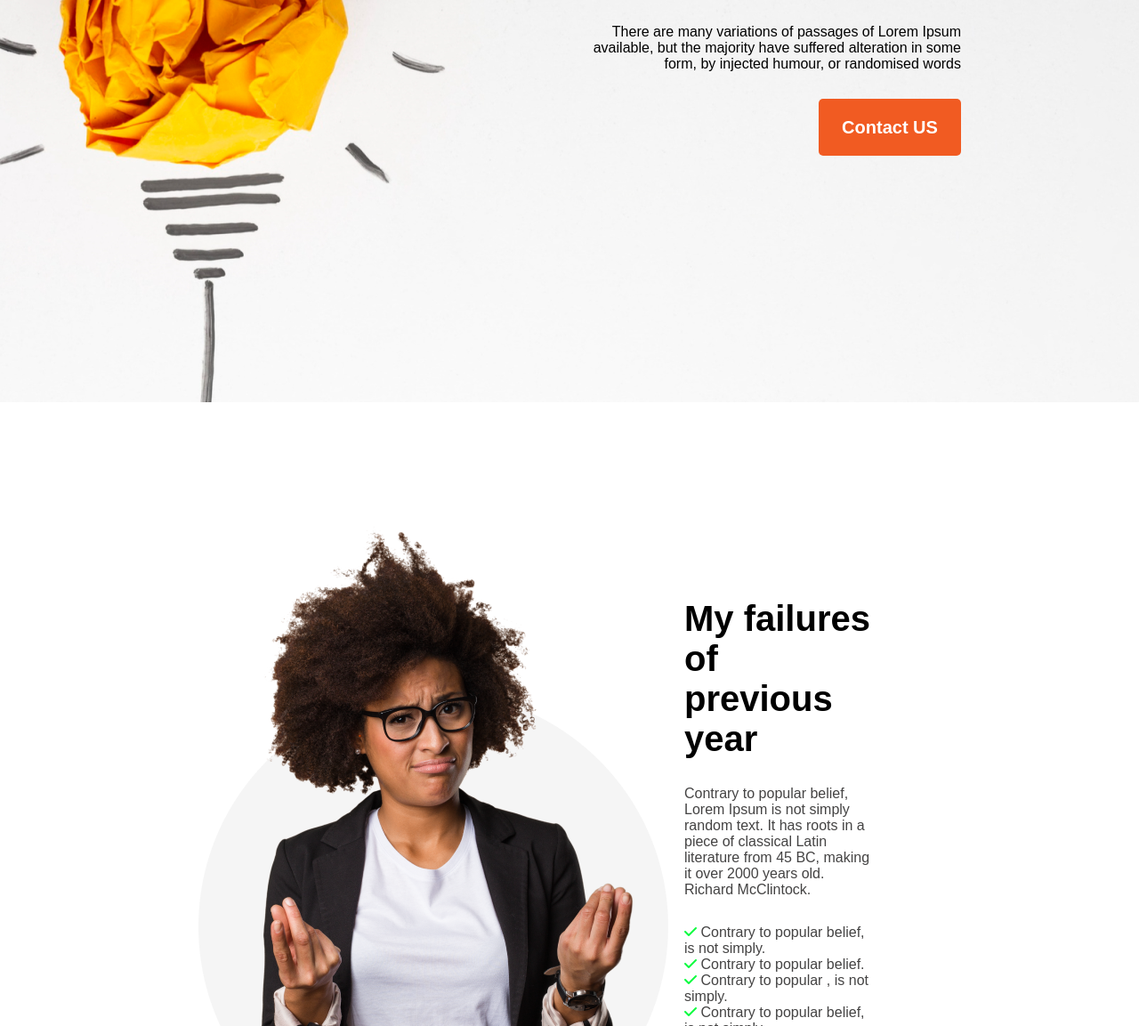
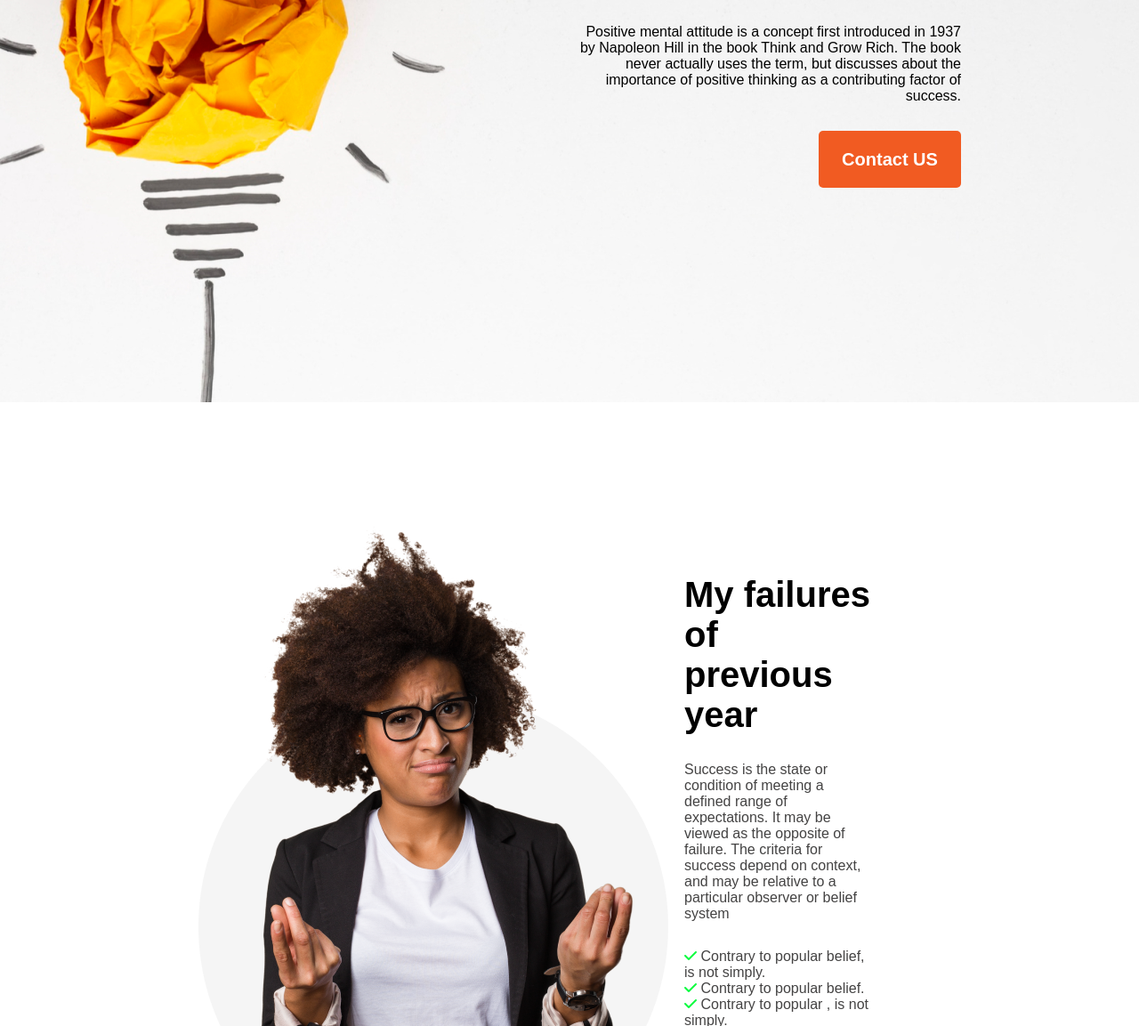
Before and after one commit to tofail-ahmed/new-year-new-me, a plain HTML site: page index.html in a window 1280 px wide. Shown: the part 356-1509 px from the top of the page at 89% size. Drawn offline with Linux system fonts and the light colour scheme.

Commit message:
text edit

```diff
--- a/index.html
+++ b/index.html
@@ -14,8 +14,7 @@
       <header class="top-banner">
             <div class="top-banner-text">
                   <h1 class="top-banner-title">All Thinks Are Possible If You believe</h1>
-                  <p class="top-banner-description">There are many variations of passages of Lorem Ipsum available, but
-                        the majority have suffered alteration in some form, by injected humour, or randomised words</p>
+                  <p class="top-banner-description">Positive mental attitude is a concept first introduced in 1937 by Napoleon Hill in the book Think and Grow Rich. The book never actually uses the term, but discusses about the importance of positive thinking as a contributing factor of success. </p>
                   <button class="top-banner-button"> <a href=""> Contact US</a></button>
             </div>
       </header>
@@ -35,9 +34,7 @@
                   </div>
                   <div class="failure-text">
                         <h2 class="failure-title">My failures of previous year</h2>
-                        <p class="failure-description">Contrary to popular belief, Lorem Ipsum is not simply random
-                              text. It has roots in a piece of classical Latin literature from 45 BC, making it over
-                              2000 years old. Richard McClintock.</p>
+                        <p class="failure-description">Success is the state or condition of meeting a defined range of expectations. It may be viewed as the opposite of failure. The criteria for success depend on context, and may be relative to a particular observer or belief system</p>
                         <ul class="failure-points">
                               <li><i class="fa-solid fa-check"></i> Contrary to popular belief, is not simply.</li>
                               <li><i class="fa-solid fa-check"></i> Contrary to popular belief.</li>
@@ -141,8 +138,7 @@
             <div class="future">
                   <h1 class="future-title"> Future</h1>
 
-                  <p class="future-description">There are many variations of passages of Lorem Ipsum available, but the
-                        majority have suffered alteration in some form, by injected humour, or randomised words</p>
+                  <p class="future-description">Positive mental attitude is a concept first introduced in 1937 by Napoleon Hill in the book Think and Grow Rich. The book never actually uses the term, but discusses about the importance of positive thinking as a contributing factor of success. </p>
                   <p class="future-email">Email : info@gmail.com</p>
                   <p class="future-phone">Phone : 01500 00 00 00</p>
                   <p class="future-icon">
```
